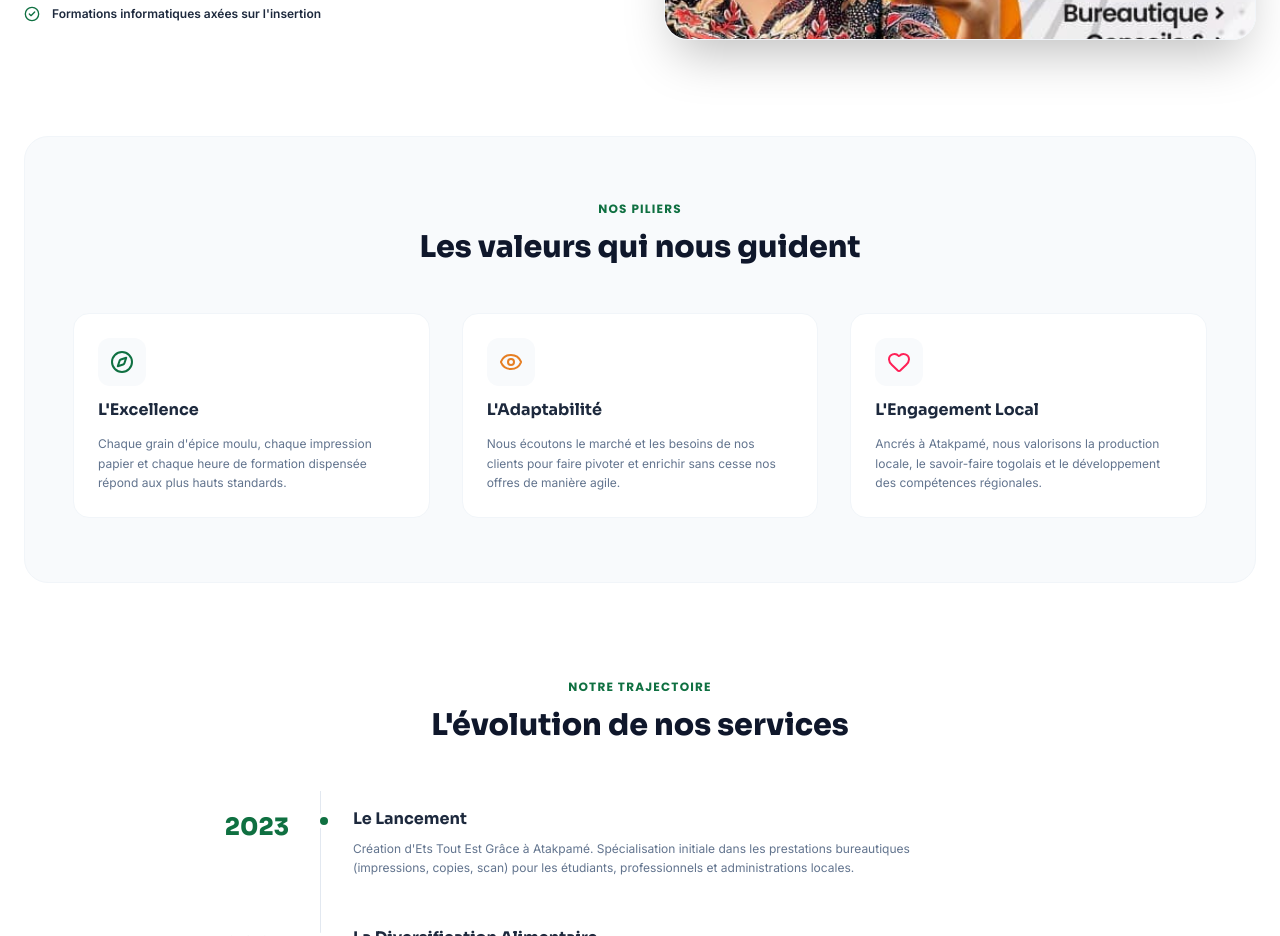
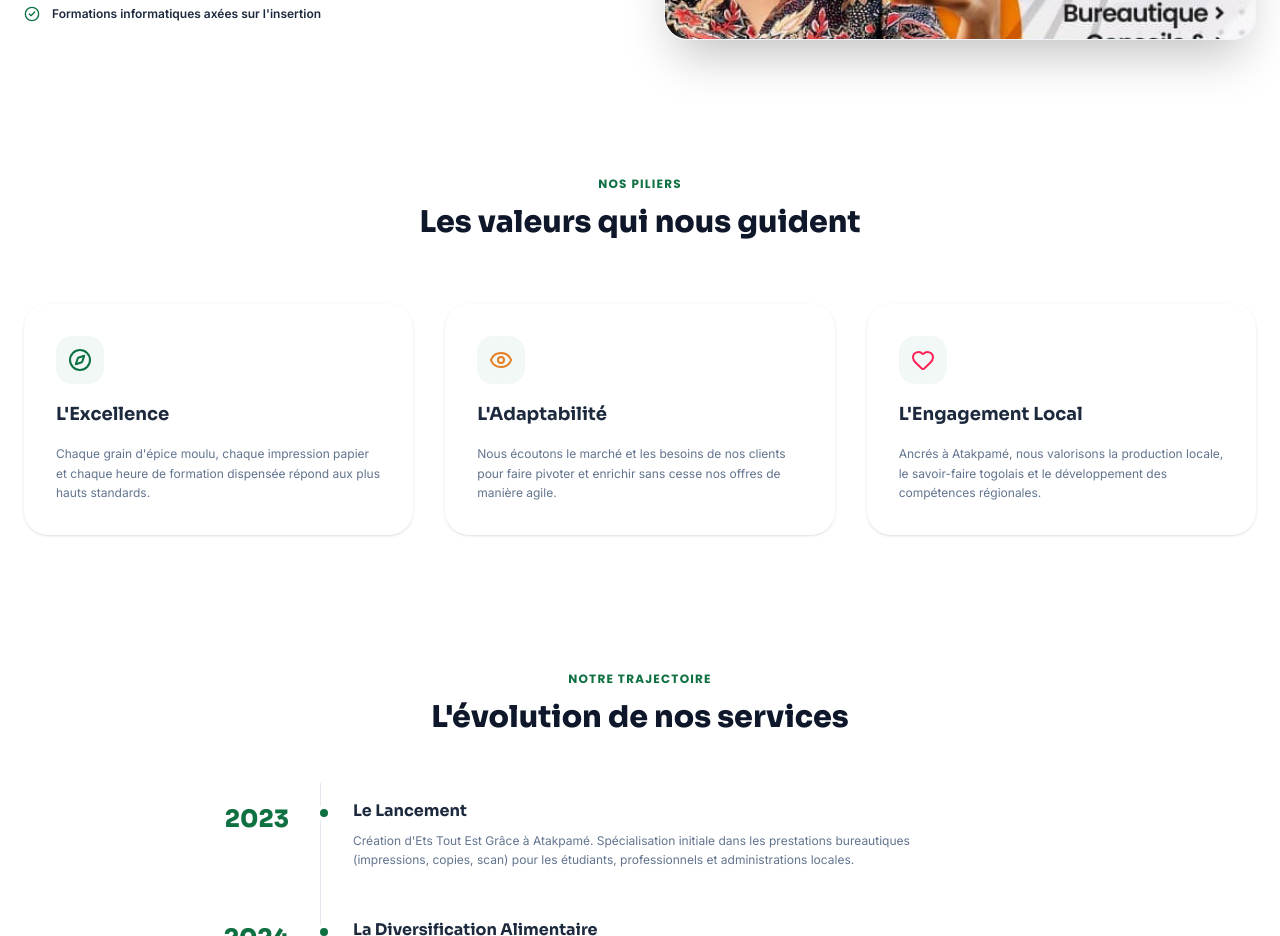
Before and after one commit to ynyonato/tout-est-graces, a Next.js app: page /about in a window 1280 px wide. Shown: the part 800-1736 px from the top of the page. Built offline with nearby package versions, Linux system fonts and the light colour scheme.

Commit message:
design: make values section borderless and modern

```diff
--- a/src/app/about/page.tsx
+++ b/src/app/about/page.tsx
@@ -125,8 +125,8 @@ export default function AboutPage() {
         </div>
 
         {/* Values Section */}
-        <div className="py-16 bg-slate-50 dark:bg-charcoal rounded-3xl px-8 md:px-12 border border-slate-100 dark:border-slate-850 transition-theme mb-24">
-          <div className="text-center max-w-2xl mx-auto flex flex-col gap-3 mb-12">
+        <div className="mb-24 py-10">
+          <div className="text-center max-w-2xl mx-auto flex flex-col gap-3 mb-16">
             <span className="font-poppins text-xs font-bold tracking-widest text-forest dark:text-gold uppercase">
               Nos Piliers
             </span>
@@ -137,11 +137,14 @@ export default function AboutPage() {
 
           <div className="grid grid-cols-1 md:grid-cols-3 gap-8">
             {values.map((v) => (
-              <div key={v.title} className="flex flex-col gap-3 bg-white dark:bg-slate-900 p-6 rounded-2xl border border-slate-100 dark:border-slate-800 transition-theme">
-                <div className="p-3 bg-slate-50 dark:bg-charcoal rounded-xl w-fit">
+              <div
+                key={v.title}
+                className="flex flex-col gap-4 bg-white dark:bg-charcoal p-8 rounded-3xl shadow-sm hover:shadow-md hover:scale-[1.02] transition-all duration-300"
+              >
+                <div className="p-3 bg-forest/5 dark:bg-gold/5 text-forest dark:text-gold rounded-2xl w-fit">
                   {v.icon}
                 </div>
-                <h3 className="font-sora text-base font-bold text-slate-800 dark:text-white">
+                <h3 className="font-sora text-lg font-bold text-slate-800 dark:text-white">
                   {v.title}
                 </h3>
                 <p className="text-slate-500 dark:text-slate-400 text-xs leading-relaxed">
```
